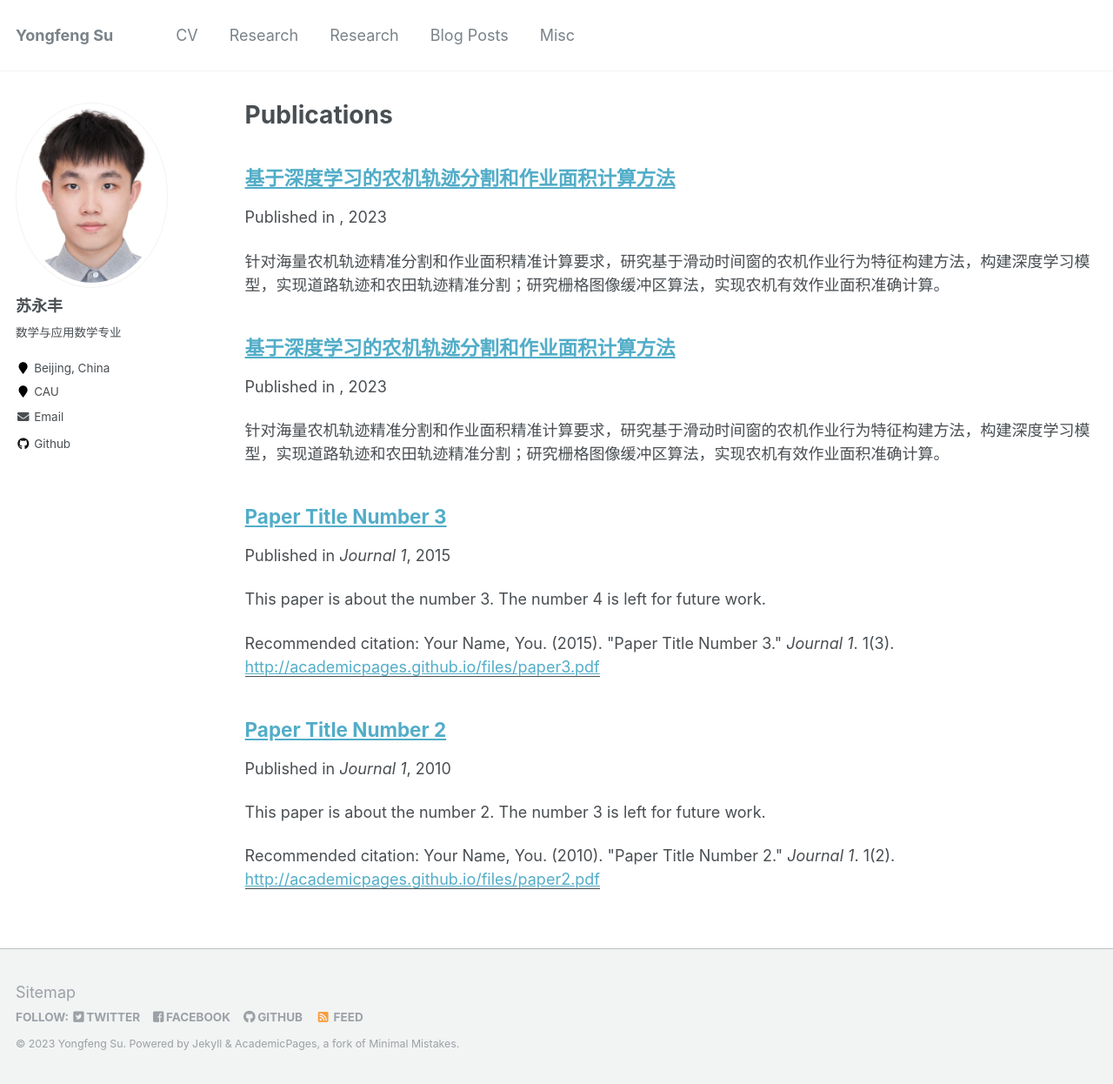
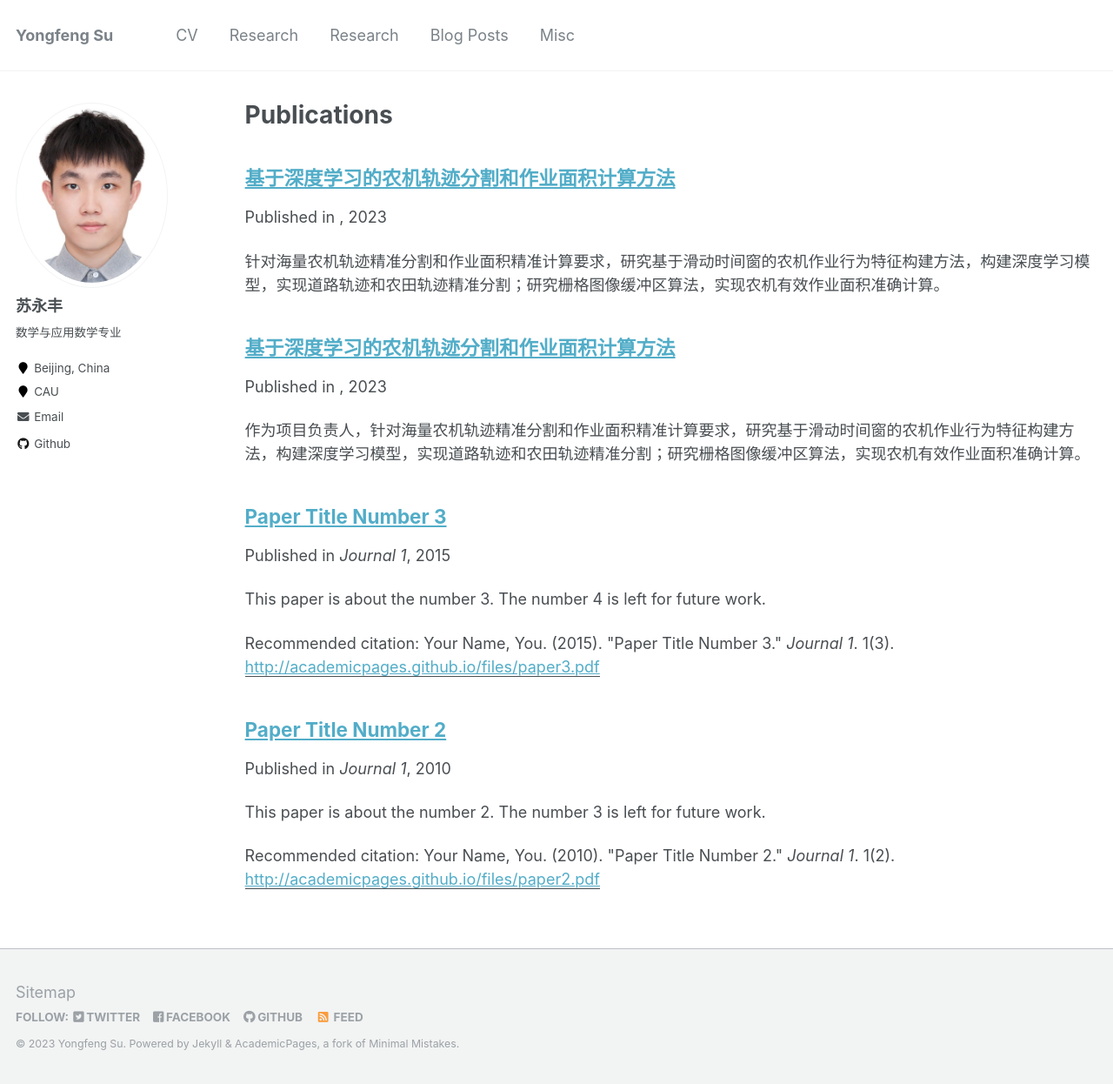
Before and after one commit to CreatBySu/CreatBySu.github.io, a Jekyll site: the page built from _pages/publications.md, in a window 1280 px wide and 1246 px high. Shown: the whole window at 87% size. Built offline with Jekyll 4.4.1, drawn with Linux system fonts in a browser that asks for light colours.

Commit message:
Update 2009-10-01-paper-title-number-1.md

```diff
--- a/_publications/2009-10-01-paper-title-number-1.md
+++ b/_publications/2009-10-01-paper-title-number-1.md
@@ -2,9 +2,11 @@
 title: "基于深度学习的农机轨迹分割和作业面积计算方法"
 collection: publications
 permalink: /publication/2009-10-01-paper-title-number-1
-excerpt: '针对海量农机轨迹精准分割和作业面积精准计算要求，研究基于滑动时间窗的农机作业行为特征构建方法，构建深度学习模型，实现道路轨迹和农田轨迹精准分割；研究栅格图像缓冲区算法，实现农机有效作业面积准确计算。'
+excerpt: '作为项目负责人，针对海量农机轨迹精准分割和作业面积精准计算要求，研究基于滑动时间窗的农机作业行为特征构建方法，构建深度学习模型，实现道路轨迹和农田轨迹精准分割；研究栅格图像缓冲区算法，实现农机有效作业面积准确计算。'
 date: 2023.1
 ---
 针对海量农机轨迹精准分割和作业面积精准计算要求，研究基于滑动时间窗的农机作业行为特征构建方法，构建深度学习模型，实现道路轨迹和农田轨迹精准分割；研究栅格图像缓冲区算法，实现农机有效作业面积准确计算。
+
+**你好**
 针对海量农机轨迹精准分割和作业面积精准计算要求，研究基于滑动时间窗的农机作业行为特征构建方法，构建深度学习模型，实现道路轨迹和农田轨迹精准分割；研究栅格图像缓冲区算法，实现农机有效作业面积准确计算。
 针对海量农机轨迹精准分割和作业面积精准计算要求，研究基于滑动时间窗的农机作业行为特征构建方法，构建深度学习模型，实现道路轨迹和农田轨迹精准分割；研究栅格图像缓冲区算法，实现农机有效作业面积准确计算。
```
